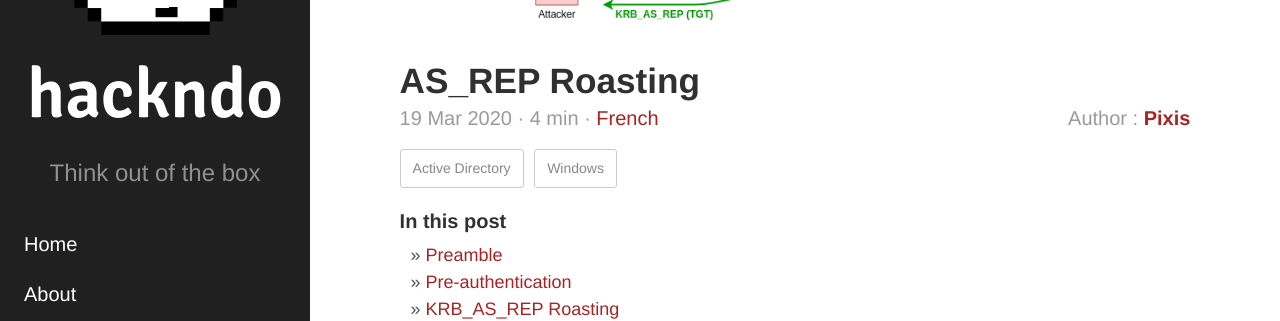
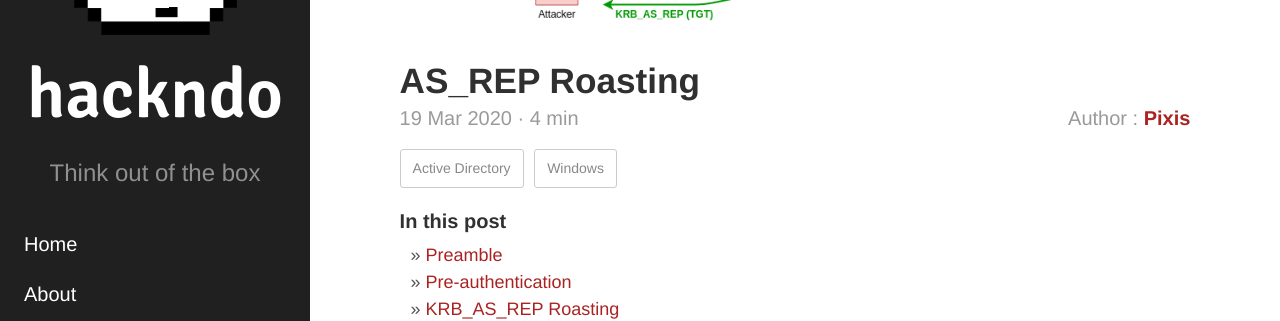
Before and after one commit to Hackndo/en.hackndo.github.io, a Jekyll site: the page built from _posts/2019-03-23-as-rep-roasting.md, in a window 1280 px wide and 900 px high. Shown: the part 266-587 px from the top of the window. Built offline with Jekyll 4.4.1, drawn with Linux system fonts in a browser that asks for light colours; comment, search, counter and statistics services are not loaded.

Commit message:
Remove link to translation

```diff
--- a/_layouts/post.html
+++ b/_layouts/post.html
@@ -11,18 +11,11 @@ comments: true
   {% endif %}
   <h1 class="post-title">{{ page.title }}</h1>
   <div class="post-info">
-      <p class="alignleft">{{ page.date | date_to_string }} · {% assign words = content | number_of_words %}{{ words | divided_by:180 | plus:1 }} min
-      {% for lang in page.translation %}
-        {% if lang == "fr" %}
-         · <a href="https://beta.hackndo.com{{ page.url }}">French</a>
-        {% endif %}
-      {% endfor %}
-    </p>
-      <p class="alignright">Author : <strong><a href="https://twitter.com/HackAndDo">{{ page.author }}</a></strong></p>
+    <p class="alignleft">{{ page.date | date_to_string }} · {% assign words = content | number_of_words %}{{ words | divided_by:180 | plus:1 }} min</p>
+    <p class="alignright">Author : <strong><a href="https://twitter.com/HackAndDo">{{ page.author }}</a></strong></p>
       <div class="keywords">
         <span class="post-tags">{% for tag in page.tags %}<a href="/archives/#{{ tag | slugify }}"><i class="fas fa-tags"></i> {{ tag }}</a>{% endfor %}</span>
       </div>
-
 </div>
 
   <article>
```
